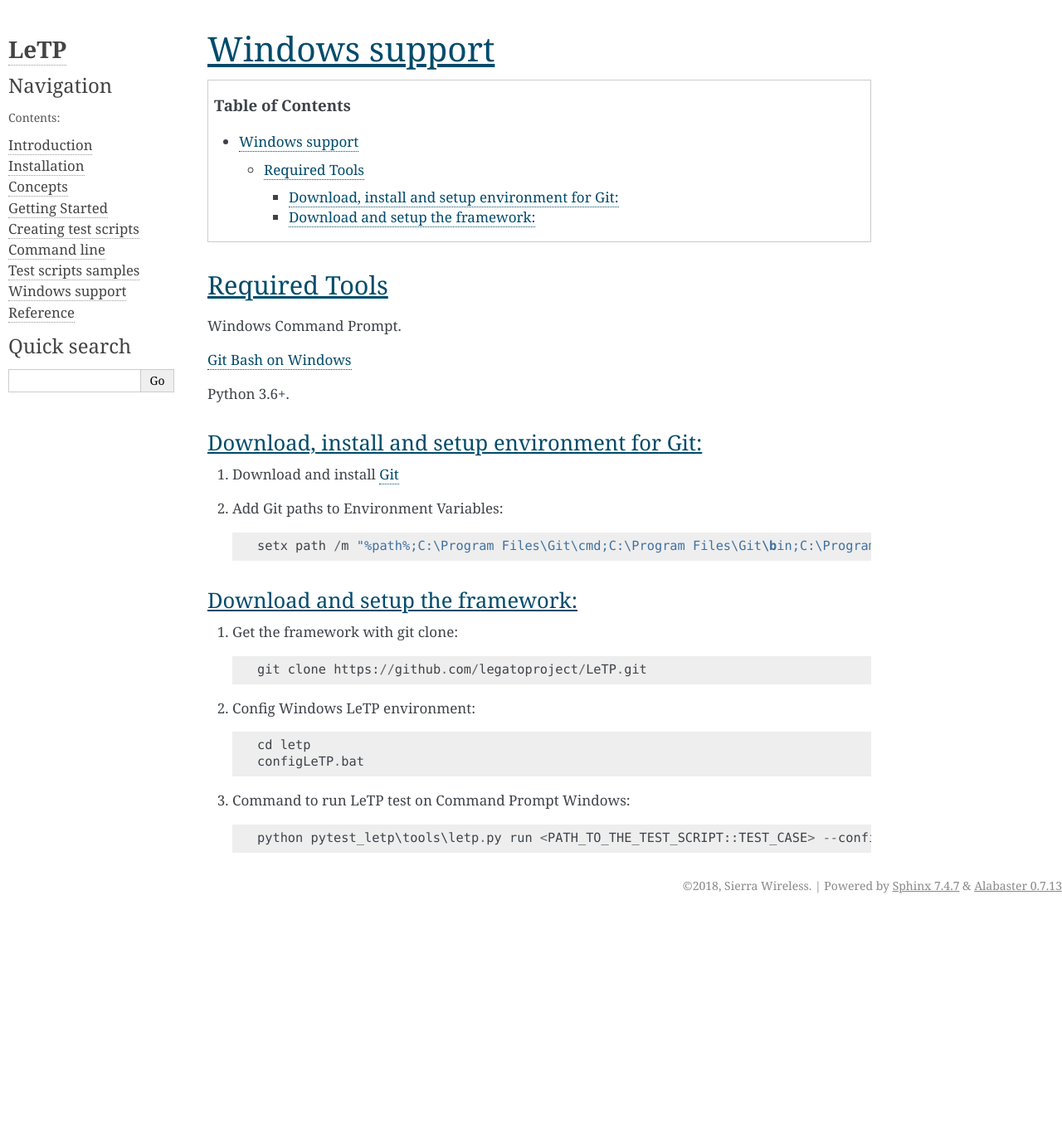
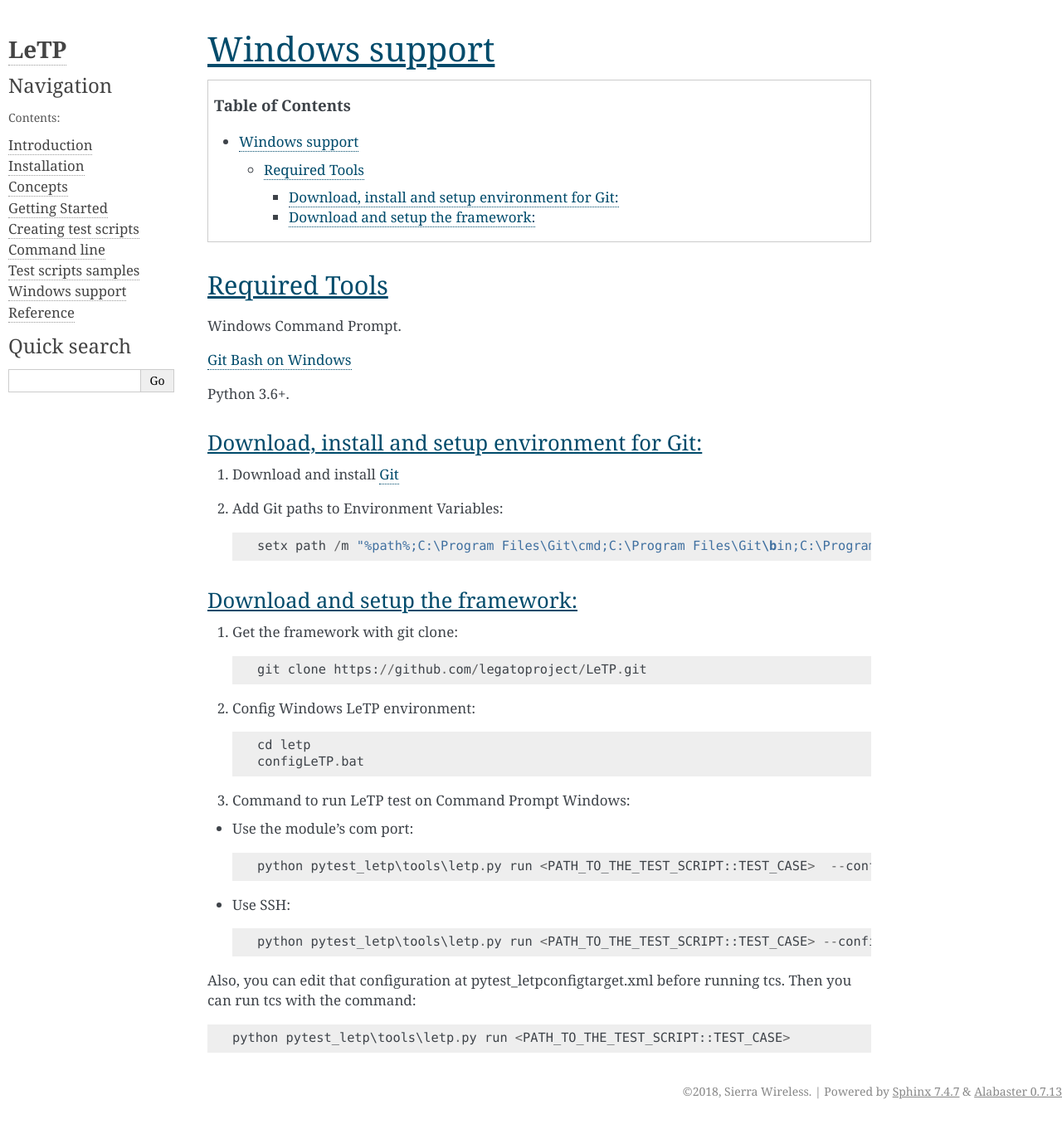
Before and after one commit to legatoproject/LeTP, a Sphinx documentation site: the page built from doc/windows_support.rst, in a window 1280 px wide. Shown: the whole page at 83% size. Built offline with Sphinx 7.4.7, drawn with Linux system fonts in a browser that asks for light colours; before the commit the page ends 1107 px from its top, so only the background shows below that.

Commit message:
Updated official LeTP documentation for Windows users
added how to use ssh to run letp tests on windows

Resolves: LETP-496
Change-Id: I123ed62afc60599e431776bc033072af68b9def8

```diff
--- a/doc/windows_support.rst
+++ b/doc/windows_support.rst
@@ -33,6 +33,16 @@
     cd letp
     configLeTP.bat
 
-3. Command to run LeTP test on Command Prompt Windows::
+3. Command to run LeTP test on Command Prompt Windows:
 
-    python pytest_letp\tools\letp.py run <PATH_TO_THE_TEST_SCRIPT::TEST_CASE> --config 'module\slink1(used)=1' --config 'module\slink1\name='<DEVICE_CLI_PORT>' --config 'module\slink2(used)=1' --config 'module\slink2\name=<DEVICE_AT_PORT>'
+- Use the module's com port::
+
+    python pytest_letp\tools\letp.py run <PATH_TO_THE_TEST_SCRIPT::TEST_CASE>  --config module/name=NAME_OF_MODULE --config module/slink1(used)=1 --config module/slink1/name=<DEVICE_CLI_PORT> --config module/slink2(used)=1 --config module/slink2/name=<DEVICE_AT_PORT>
+
+- Use SSH::
+
+    python pytest_letp\tools\letp.py run <PATH_TO_THE_TEST_SCRIPT::TEST_CASE> --config module/name=NAME_OF_MODULE  --config module/ssh(used)=1 --config module/ssh/ip_address=IP_ADDRESS
+
+Also, you can edit that configuration at pytest_letp\config\target.xml before running tcs. Then you can run tcs with the command::
+
+    python pytest_letp\tools\letp.py run <PATH_TO_THE_TEST_SCRIPT::TEST_CASE>
```
